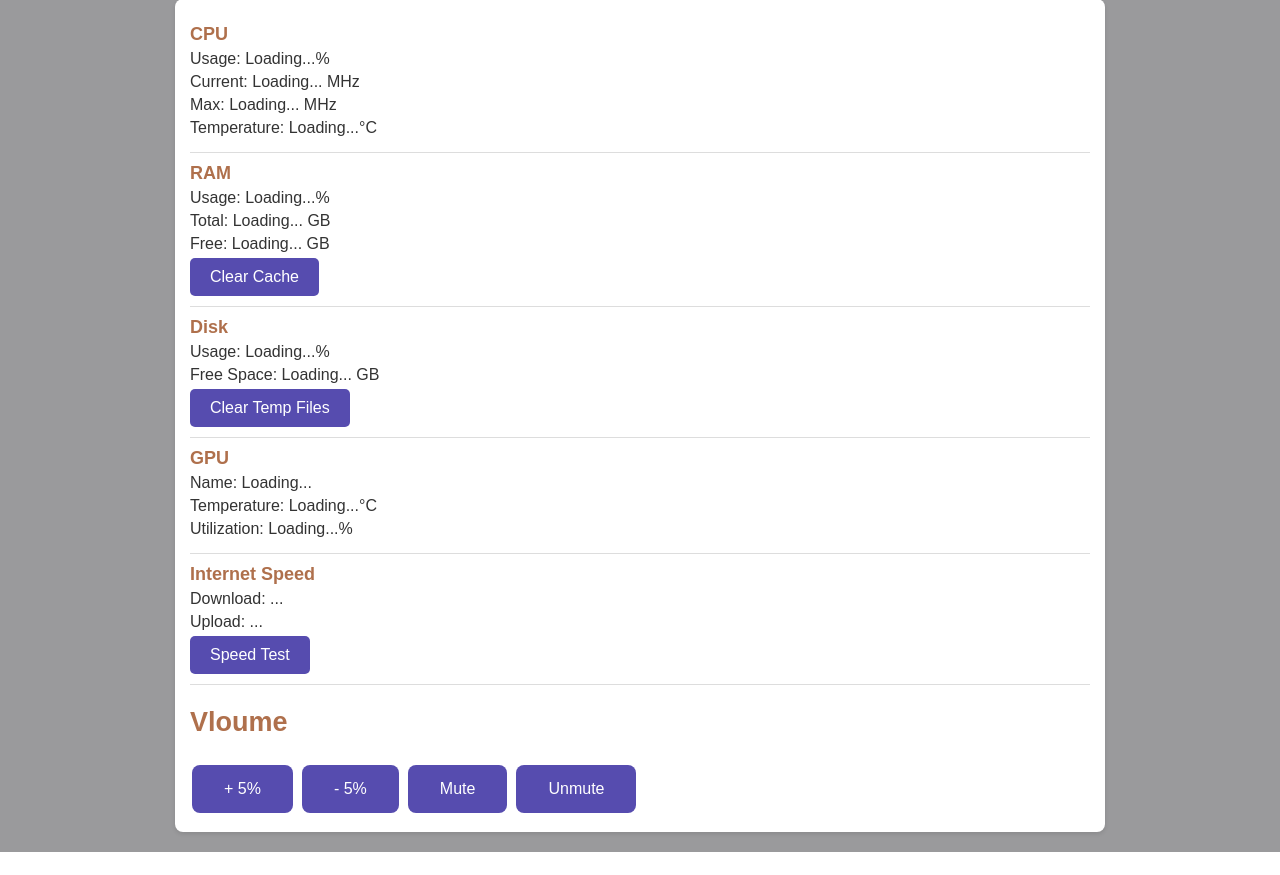
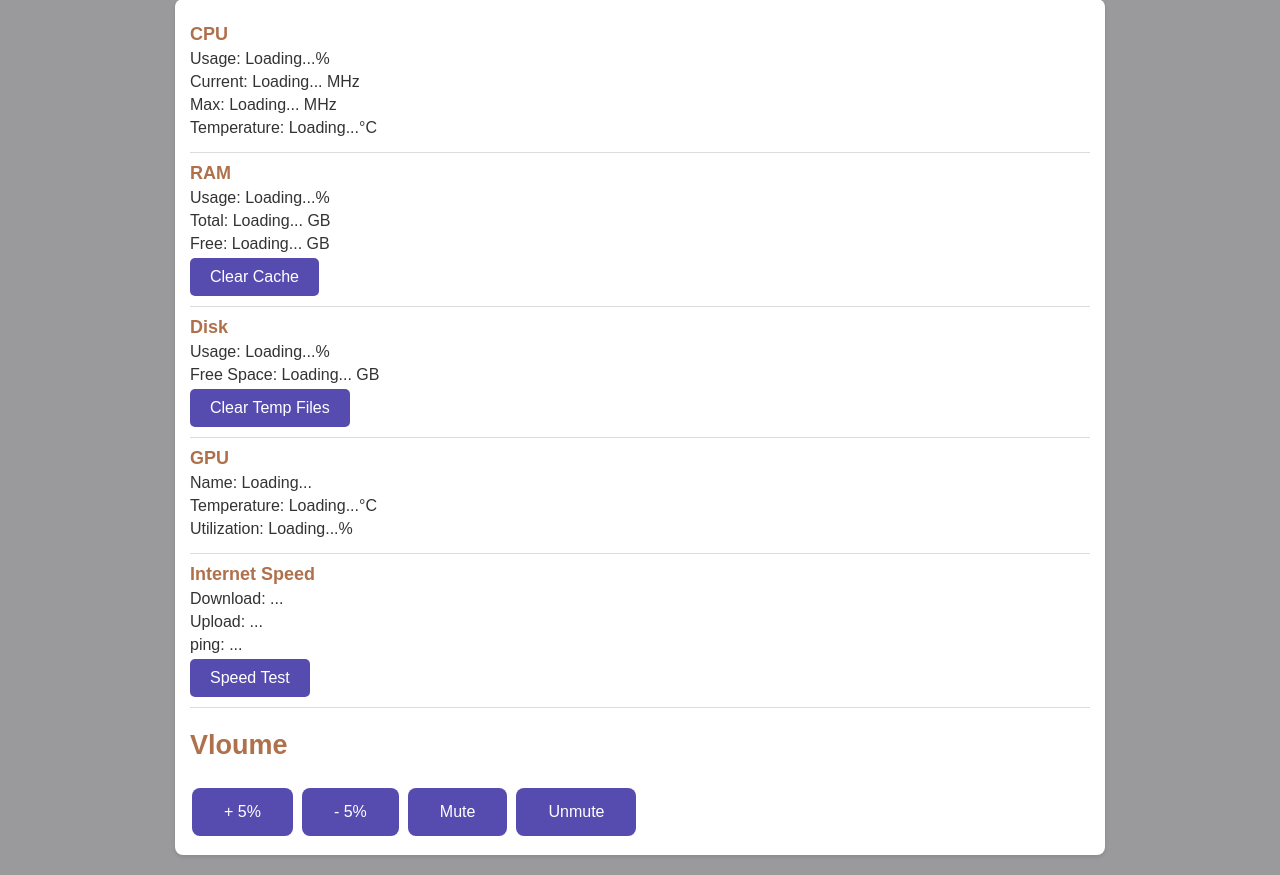
Before and after one commit to Samer-Ismael/PC-Gaming-App, a Flask app: template templates/index.html in a window 1280 px wide. Shown: the part 131-1006 px from the top of the page. Before the commit the page ends 983 px from the top, so only its background shows below. Run offline with Flask 3, Linux system fonts and the light colour scheme; the template is opened without the code that fills it, so the values that code supplies are empty; parts of the project's set-up code (start-up, migrations or seed data) failed here and were passed over.

Commit message:
Adding ping to the internet speed test

```diff
--- a/app.py
+++ b/app.py
@@ -55,14 +55,16 @@ def startup_message():
 def speed_test():
     try:
         st = speedtest.Speedtest()
-        st.get_best_server()
+        st.get_closest_servers()
 
         download_speed = st.download() / 1_000_000
         upload_speed = st.upload() / 1_000_000
+        ping = st.results.ping
 
         return jsonify({
             "download_speed": f"{download_speed:.2f}",
-            "upload_speed": f"{upload_speed:.2f}"
+            "upload_speed": f"{upload_speed:.2f}",
+            "ping": f"{ping:.2f}"
         })
 
     except Exception as e:
--- a/static/script.js
+++ b/static/script.js
@@ -113,6 +113,7 @@ document.getElementById('start-speed-test').addEventListener('click', function()
     document.getElementById('speed-test').style.display = 'block';
     document.getElementById('down-speed').textContent = '...';
     document.getElementById('up-speed').textContent = '...';
+    document.getElementById('ping').style.display = '...';
 
     fetch('/speed_test')
         .then(response => response.json())
@@ -122,9 +123,11 @@ document.getElementById('start-speed-test').addEventListener('click', function()
             if (data.download_speed && data.upload_speed) {
                 document.getElementById('down-speed').textContent = data.download_speed + ' Mbps';
                 document.getElementById('up-speed').textContent = data.upload_speed + ' Mbps';
+                document.getElementById('ping').textContent = data.ping + ' ms';
             } else {
                 document.getElementById('down-speed').textContent = 'Error';
                 document.getElementById('up-speed').textContent = 'Error';
+                document.getElementById('ping').textContent = 'Error';
             }
         })
         .catch(error => {
@@ -132,5 +135,6 @@ document.getElementById('start-speed-test').addEventListener('click', function()
             document.getElementById('speed-test').style.display = 'none';
             document.getElementById('down-speed').textContent = 'Error';
             document.getElementById('up-speed').textContent = 'Error';
+            document.getElementById('ping').textContent = 'Error';
         });
 });
--- a/templates/index.html
+++ b/templates/index.html
@@ -49,7 +49,7 @@
             <h2>Internet Speed</h2>
             <p>Download: <span id="down-speed">...</span></p>
             <p>Upload: <span id="up-speed">...</span></p>
-
+            <p>ping: <span id="ping">...</span></p>
             <div>
                 <button id="start-speed-test">Speed Test</button>
                 <p id="speed-test" class="loading-message" style="display: none;">Please wait, testing the connection...</p>
```
